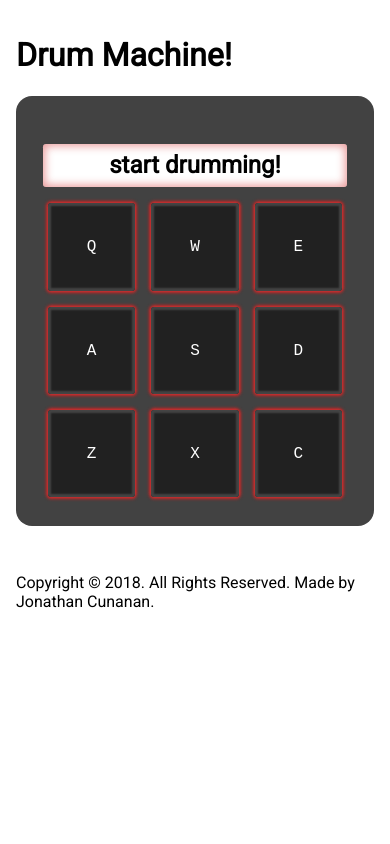
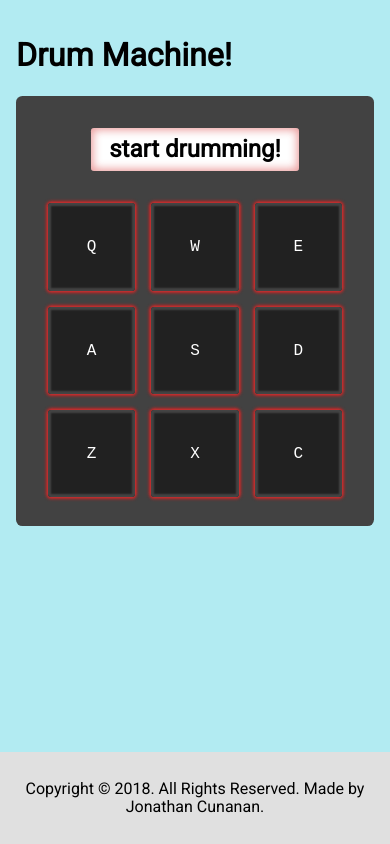
Before and after one commit to jcunanan05/drum-machine, a React (Create React App) app: page / in a window 390 px wide. Built offline with nearby package versions, Linux system fonts and the light colour scheme.

Commit message:
Add vertical responsiveness, Extract Components

```diff
--- a/src/components/App.js
+++ b/src/components/App.js
@@ -1,8 +1,8 @@
 import React from 'react';
-import Drumpad from './Drumpad';
-import drumpadList, { getAudioSource } from '../drumpadList';
-
-//rewrite my app from scratch and start with the simple before making it to components
+import DrumMachine from './DrumMachine';
+import Footer from './Footer';
+import Header from './Header';
+import { getAudioSource } from '../drumpadList';
 
 class App extends React.Component {
   state = {
@@ -14,6 +14,11 @@ class App extends React.Component {
     window.addEventListener('keydown', this.handleKeyDown);
   }
 
+  componentWillUnmount() {
+    //cleanup event listeners
+    window.removeEventListener('keydown');
+  }
+
   handleKeyDown = (event) => {
     //get string keypressed value
     const keyPressed = String.fromCharCode(event.keyCode);
@@ -21,21 +26,6 @@ class App extends React.Component {
 
     //get audioSource and
     this.setDisplayName(audioSource);
-  }
-
-  handleClick = (event) => {
-    //only execute when the target is a button
-    if(event.target.tagName === 'BUTTON') {
-      //get inner text of the <kbd> element to find the display name
-      const keyClicked = [...event.target.childNodes]
-        .filter(children => (children.tagName === 'KBD')
-        )[0].innerText;
-      //find the display name
-      const audioSource = getAudioSource(keyClicked);
-
-      //update display
-      this.setDisplayName(audioSource);
-    };
   }
 
   setDisplayName = (displayName) => {
@@ -49,32 +39,14 @@ class App extends React.Component {
     return (
       <React.Fragment>
         <main className="main">
-          <header className="header">
-            <h1 className="header__text">
-              Drum Machine!
-            </h1>
-          </header>
+          <Header text={'Drum Machine!'} />
 
-          <section className="drum-machine">
-            <header className="display">
-              <h2 className="display__title">{ this.state.displayName }</h2>
-            </header>
+          <DrumMachine
+            displayName={this.state.displayName}
+            setDisplayName={this.setDisplayName} />
+        </main>
 
-            <ol
-              className="drumpads"
-              onClick={this.handleClick}>
-              {drumpadList.map(drumpad => (
-                <Drumpad
-                  key={drumpad.key}
-                  buttonKey={drumpad.key}
-                  audioSource={drumpad.audioSource} />))}
-            </ol>
-          </section>
-
-          <footer className="footer">
-            Copyright &copy; 2018. All Rights Reserved. Made by Jonathan Cunanan.
-          </footer>
-        </main>
+        <Footer />
       </React.Fragment>
     );
   }
--- /dev/null
+++ b/src/components/Display.js
@@ -0,0 +1,9 @@
+import React from 'react';
+
+const Display = (props) => (
+  <header className="display">
+    <h2 className="display__title">{ props.displayName }</h2>
+  </header>
+);
+
+export default Display;
--- /dev/null
+++ b/src/components/DrumMachine.js
@@ -0,0 +1,44 @@
+import React from 'react';
+import Drumpad from './Drumpad';
+import Display from './Display';
+import drumpadList, { getAudioSource } from '../drumpadList';
+
+class DrumMachine extends React.Component {
+  handleClick = (event) => {
+    //only execute when the target is a button
+    if(event.target.tagName === 'BUTTON') {
+      //get inner text of the <kbd> element to find the display name
+      const keyClicked = [...event.target.childNodes]
+        .filter(children => (children.tagName === 'KBD')
+        )[0].innerText;
+      //find the display name
+      const audioSource = getAudioSource(keyClicked);
+
+      //update display
+      this.props.setDisplayName(audioSource);
+    };
+  }
+
+  render() {
+    return (
+      <section className="drum-machine">
+        <div className="drum-machine__wrapper">
+
+          <Display displayName={this.props.displayName} />
+
+          <ol
+            className="drumpads"
+            onClick={this.handleClick}>
+            {drumpadList.map(drumpad => (
+              <Drumpad
+                key={drumpad.key}
+                buttonKey={drumpad.key}
+                audioSource={drumpad.audioSource} />))}
+          </ol>
+        </div>
+      </section>
+    );
+  }
+}
+
+export default DrumMachine;
--- a/src/components/Drumpad.js
+++ b/src/components/Drumpad.js
@@ -13,6 +13,12 @@ class Drumpad extends React.Component {
 
     //monitor keyUp for resetting state and removing .active class for drumpads
     window.addEventListener('keyup', this.handleKeyUp);
+  }
+
+  componentWillUnmount() {
+    //cleanup all event listeners
+    window.removeEventListener('keydown');
+    window.removeEventListener('keyup');
   }
 
   playSound() {
--- /dev/null
+++ b/src/components/Footer.js
@@ -0,0 +1,9 @@
+import React from 'react';
+
+const Footer = () => (
+  <footer className="footer">
+    <p className="footer__text">Copyright &copy; 2018. All Rights Reserved. Made by Jonathan Cunanan.</p>
+  </footer>
+);
+
+export default Footer;
--- /dev/null
+++ b/src/components/Header.js
@@ -0,0 +1,11 @@
+import React from 'react';
+
+const Header = (props) => (
+  <header className="header">
+    <h1 className="header__text">
+      { props.text }
+    </h1>
+  </header>
+);
+
+export default Header;
--- a/src/css/index.css
+++ b/src/css/index.css
@@ -12,36 +12,40 @@ body {
   font-size: 16px;
   font-weight: 400; }
 
+body {
+  background-color: #b2ebf2; }
+
 #root {
   display: flex;
   flex-flow: column;
   min-height: 100vh; }
 
 .main {
-  flex: 3;
+  flex: 7;
+  display: flex;
+  flex-flow: column;
   padding: 1rem; }
 
-@supports (display: grid) {
-  .main {
-    display: grid;
-    grid-auto-rows: min-content; } }
+.drum-machine {
+  flex: 1; }
 
-.drum-machine {
-  background: #424242;
-  border-radius: 1rem;
-  padding: 3rem 0.8rem 0.8rem 0.8rem;
-  margin-bottom: 3rem; }
+.drum-machine__wrapper {
+  padding: 2rem 0.8rem 0.8rem 0.8rem;
+  margin-bottom: 3rem;
+  border-radius: 0.4rem;
+  background-color: #424242; }
 
 .display {
-  background: white;
+  width: 13rem;
+  padding: 0.5rem;
+  margin: 0 auto 2rem auto;
+  background-color: white;
   border-radius: 0.2rem;
-  padding: 0.5rem;
-  margin: 0 0.9rem;
   box-shadow: 0px 0px 8px 2px #d32f2f7a inset; }
 
 .display__title {
-  text-align: center;
-  margin: 0; }
+  margin: 0;
+  text-align: center; }
 
 .drumpads {
   text-align: center;
@@ -94,4 +98,13 @@ body {
     margin: 0; } }
 
 .footer {
-  flex: 1; }
+  flex: 1;
+  display: flex;
+  flex-flow: column;
+  justify-content: center;
+  padding: 1rem;
+  text-align: center;
+  background-color: #e0e0e0; }
+
+.footer__text {
+  margin: 0; }
--- a/src/css/sass/_variables.sass
+++ b/src/css/sass/_variables.sass
@@ -9,3 +9,6 @@ $breakpoint-tablet: 768px
 $breakpoint-laptop: 1024px
 $breakpoint-l-laptop: 1440px
 $breakpoint-4k: 2560px
+
+//main or outer body padding
+$main-padding: 1rem
--- a/src/css/sass/components/_app.sass
+++ b/src/css/sass/components/_app.sass
@@ -1,13 +1,20 @@
+$main-color: #b2ebf2
+
+body
+  background-color: $main-color
+
 #root
   display: flex
   flex-flow: column
   min-height: 100vh
 
 .main
-  flex: 3
-  padding: 1rem
+  flex: 7
+  display: flex
+  flex-flow: column
+  padding: $main-padding
 
-@supports (display: grid)
-  .main
-    display: grid
-    grid-auto-rows: min-content
+// @supports (display: grid)
+//   .main
+//     display: grid
+//     grid-auto-rows: min-content
--- a/src/css/sass/components/_drumMachine.sass
+++ b/src/css/sass/components/_drumMachine.sass
@@ -1,18 +1,23 @@
 $drum-machine-color: #424242
 
 .drum-machine
-  background: $drum-machine-color
-  border-radius: 1rem
-  padding: 3rem 0.8rem 0.8rem 0.8rem
+  //drum machine will expand on vertical width and footer will be always at the bottom.
+  flex: 1
+
+.drum-machine__wrapper
+  padding: 2rem 0.8rem 0.8rem 0.8rem
   margin-bottom: 3rem
+  border-radius: 0.4rem
+  background-color: $drum-machine-color
 
 .display
-  background: white
+  width: 13rem
+  padding: 0.5rem
+  margin: 0 auto 2rem auto
+  background-color: white
   border-radius: 0.2rem
-  padding: 0.5rem
-  margin: 0 0.9rem
   box-shadow: 0px 0px 8px 2px #d32f2f7a inset
 
 .display__title
+  margin: 0
   text-align: center
-  margin: 0
--- a/src/css/sass/components/_footer.sass
+++ b/src/css/sass/components/_footer.sass
@@ -1,2 +1,14 @@
 .footer
+  //expands a little bit vertically when, .main occupies more space
   flex: 1
+  display: flex
+  flex-flow: column
+  //center vertically
+  justify-content: center
+  padding: $main-padding
+  text-align: center
+  background-color: #e0e0e0
+
+.footer__text
+  //remove p margins
+  margin: 0
```
